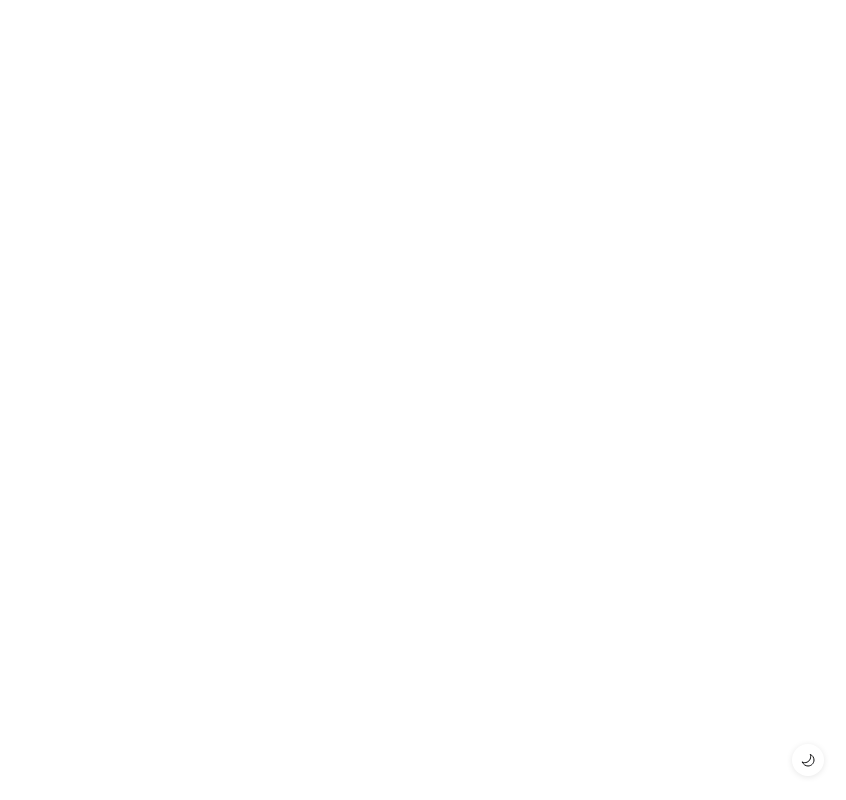
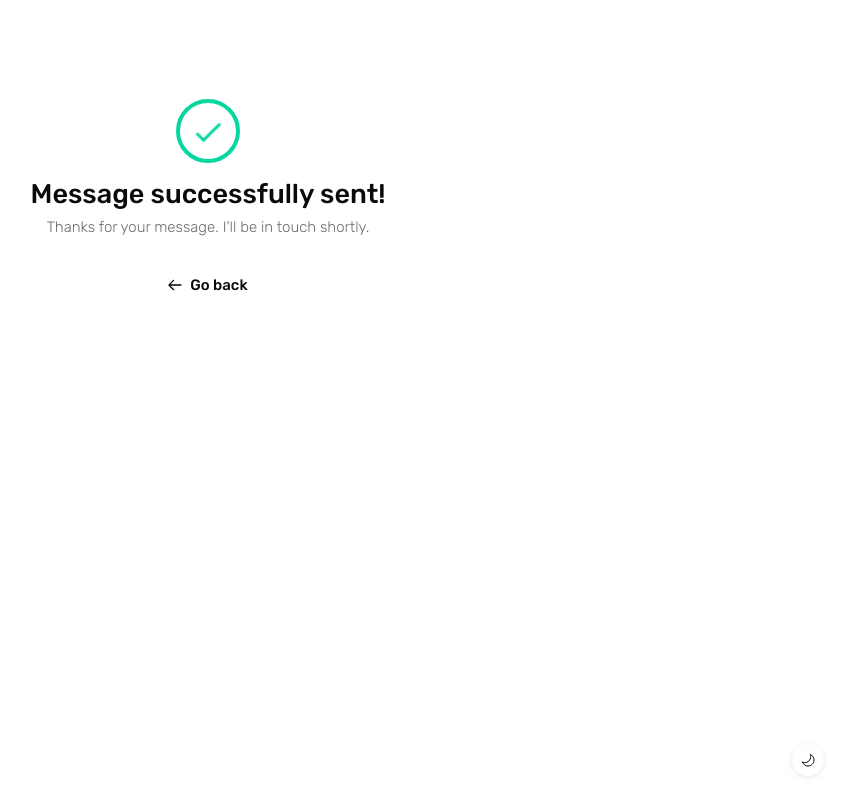
Before and after one commit to jakubserwin/portfolio, a Vue app: page /thank-you in a window 1280 px wide. Before the commit this address had no page. Shown: the whole page, without its empty margins (432-1278 px from the left). Built offline with nearby package versions, Linux system fonts and the light colour scheme.

Commit message:
ThankYou view

```diff
--- a/src/router/index.ts
+++ b/src/router/index.ts
@@ -2,12 +2,12 @@ import { createRouter, createWebHistory } from 'vue-router';
 
 const MainView = ():any => import('../views/MainView.vue');
 // const PageNotFound = () => import('../components/views/PageNotFound.vue');
-// const ThankYou = () => import('../components/views/ThankYou.vue');
+const ThankYou = ():any => import('../views/ThankYou/ThankYou.vue');
 const CaseStudy = ():any => import('../views/CaseStudy/CaseStudy.vue');
 
 const routes = [
     { path: '/', component: MainView },
-    // { path: '/thank-you', component: ThankYou },
+    { path: '/thank-you', component: ThankYou },
     {
         path: '/case-study/:name',
         component: CaseStudy,
--- a/src/views/CaseStudy/CaseStudyShowcase/CaseStudyShowcase.scss
+++ b/src/views/CaseStudy/CaseStudyShowcase/CaseStudyShowcase.scss
@@ -59,10 +59,8 @@
   &__btn {
     margin-top: var(--case-study-grid-gap);
     display: block;
-    border: 1px solid red;
     text-decoration: none;
     padding: 1.2rem $base-gap-size * 3;
-
     transition: all 0.3s;
 
     border: 1px solid var(--text) {
--- /dev/null
+++ b/src/views/ThankYou/ThankYou.scss
@@ -0,0 +1,87 @@
+@use './src/styles' as *;
+
+.confirmation {
+  height: 100vh;
+  width: 100vw;
+  display: flex;
+  flex-direction: column;
+  align-items: center;
+  padding-top: $gap-size-main-desktop;
+  text-align: center;
+
+  &__spinner {
+    position: relative;
+    margin-bottom: 1rem;
+
+    .check {
+      position: absolute;
+      top: 50%;
+      left: 50%;
+      transform: translate(-50%, -50%);
+      opacity: 0;
+      animation: fadeIn 0.5s linear forwards 0.6s;
+    }
+
+    .frame {
+      width: 7rem;
+      height: 7rem;
+    }
+
+    .circle {
+      stroke-dasharray: 1000;
+      stroke-dashoffset: 1000;
+      animation: stroke 4s ease-out forwards 0.1s;
+    }
+  }
+
+  &__heading {
+    @include font-styling(var(--heading-secondary), 500);
+  }
+
+  &__desc {
+    margin-top: $base-gap-size;
+    margin-bottom: $base-gap-size * 5;
+
+    @include font-styling(var(--base-font-size), 300, var(--text-secondary));
+
+    @include respond(tab-big) {
+      // TODO
+      //margin-bottom: $margin-secondary-tablet;
+    }
+
+    @include respond(mobile) {
+      //margin-bottom: $margin-secondary-mobile;
+      max-width: 25rem;
+    }
+  }
+
+  &__btn {
+    text-decoration: none;
+    display: flex;
+    align-items: center;
+    gap: $base-gap-size;
+
+    @include font-styling(var(--base-font-size), 500);
+
+    :deep(svg) {
+      transform: rotate(180deg);
+      path {
+        fill: var(--text);
+      }
+    }
+  }
+}
+
+
+
+@keyframes stroke {
+  to {
+    stroke-dashoffset: 0;
+  }
+}
+
+@keyframes fadeIn {
+  to {
+    opacity: 1;
+  }
+}
--- /dev/null
+++ b/src/views/ThankYou/ThankYou.vue
@@ -0,0 +1,49 @@
+<script setup lang="ts">
+import ArrowRight from '@/assets/images/icons/arrow-right.svg'
+</script>
+
+<template>
+  <div class="confirmation">
+    <div class="confirmation__spinner">
+      <svg class="frame">
+        <circle
+          class="circle"
+          cx="50%"
+          cy="50%"
+          r="30"
+          stroke="#06D6A0"
+          stroke-width="4"
+          fill-opacity="0"
+        />
+      </svg>
+      <svg
+        class="check"
+        width="35"
+        height="35"
+        viewBox="0 0 24 24"
+        fill="none"
+        xmlns="http://www.w3.org/2000/svg"
+      >
+        <path
+          d="M21 7.00009L9 19.0001L3.5 13.5001L4.91 12.0901L9 16.1701L19.59 5.59009L21 7.00009Z"
+          fill="#06D6A0"
+        />
+      </svg>
+    </div>
+    <p class="confirmation__heading">
+      Message successfully sent!
+    </p>
+    <p class="confirmation__desc">
+      Thanks for your message. I'll be in touch shortly.
+    </p>
+    <router-link
+      to="/"
+      class="confirmation__btn"
+    >
+      <arrow-right />
+      Go back
+    </router-link>
+  </div>
+</template>
+
+<style lang="scss" scoped src="./ThankYou.scss" />
```
